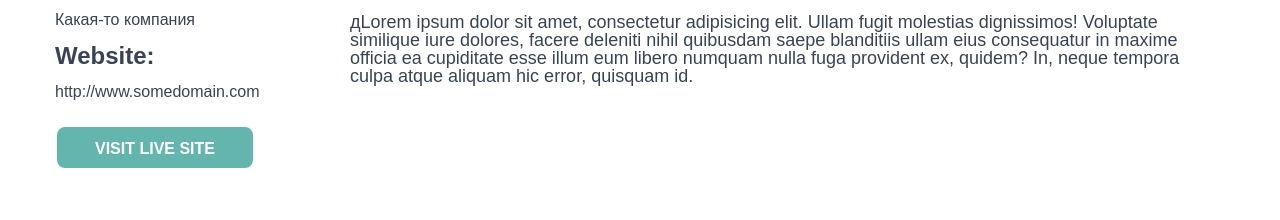
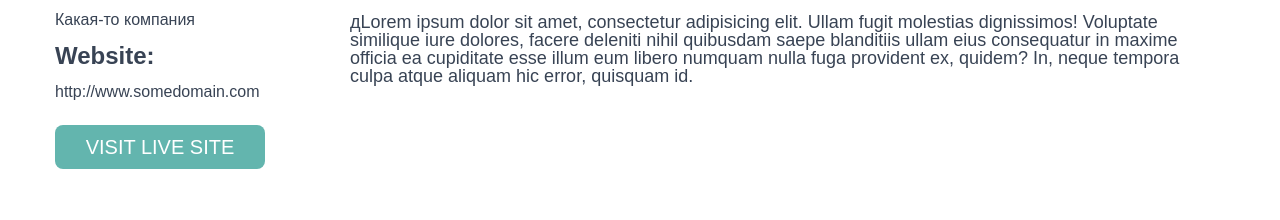
Before and after one commit to Katsuro1/katsuro1.github.io, a plain HTML site: page src/index.html in a window 1280 px wide. Shown: the part 3073-3293 px from the top of the page. Drawn offline with Linux system fonts and the light colour scheme.

Commit message:
Add files via upload

```diff
--- a/src/css/style.css
+++ b/src/css/style.css
@@ -256,20 +256,17 @@ nav {
 }
 
 .contain_left a {
+    text-transform: uppercase;
+    margin-top: 25px;
     display: block;
-    height: 45px;
-    width: 200px;
+    width: 100%;
+    background: #63b5ae;
+    height: 44px;
+    line-height: 44px;
     text-align: center;
-    background-color: #63b5ae;
     color: white;
-    border: 2px solid ;
-    border-radius: 10px;
-    line-height: 30px;
-    margin-top: 25px;
-    text-transform: uppercase;
-    padding-top: 7px;
-    font-weight: bolder;
-    font-size: 16px;
+    font-size: 20px;
+    border-radius: 8px;
 }
 
 .contain_left h4 {
```
